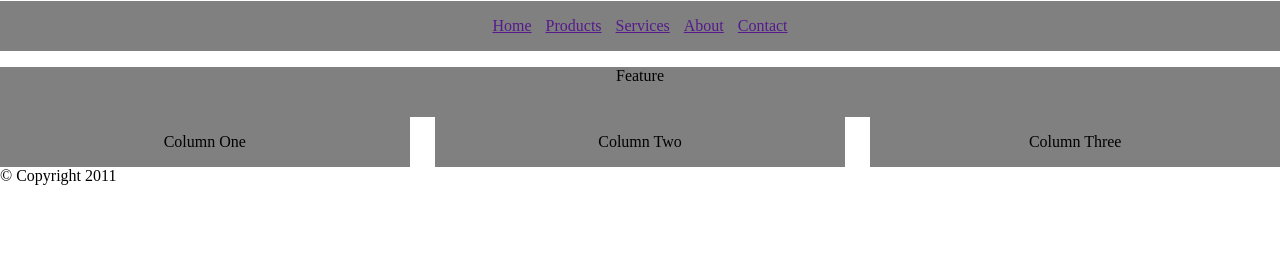
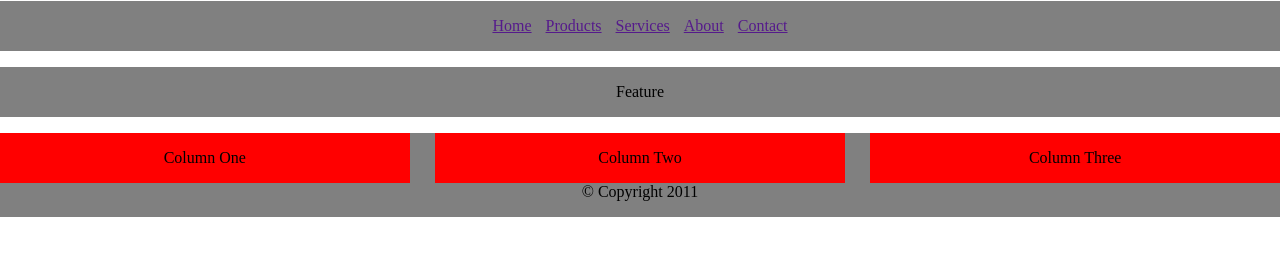
Before and after one commit to cbz23/FSWD-CSS_DAY02, a plain HTML site: page advanced.html in a window 1280 px wide. Shown: the part 43-298 px from the top of the page. Drawn offline with Linux system fonts and the light colour scheme.

```diff
--- a/advanced.css
+++ b/advanced.css
@@ -14,7 +14,7 @@ nav {
 	/*text-align: center;*/
 }
 
-ul,li,nav, section {
+ul,li,nav, section, footer {
 	margin: 0;
 	padding: 0;
 }
@@ -36,17 +36,27 @@ ul li {
 .columns {
 	background-color: gray;
 	width: 32%;
+	/*float: left;*/
+}
+
+#leftcolumn, #middlecolumn, #rightcolumn {
 	float: left;
 }
+
 div#ef {
 	background-color: gray;
-	height: 50px;
+	/*height: 50px;*/
+}
+
+div#ef p {
+	padding: 16px;
 }
 
 #content{
 	width: 100%;
 	text-align: center;
 	vertical-align: middle;
+	margin-bottom: 1em;
 }
 
 #middlecolumn {
@@ -54,7 +64,26 @@ div#ef {
 	margin-right: 2%;
 }
 
-/*
+footer {
+	/*margin-top: 1em;*/
+	width: 100%;
+	background-color: gray;
+	text-align: center;
+	vertical-align: middle;
+}
+
+footer p {
+	padding: 1em;
+}
+
+.columns {
+	background-color: red;
+}
+
+/*footer {
+	border: 1px dashed yellow;
+}
+
 #logo {
 	display: block;
     margin-left: auto;
```
